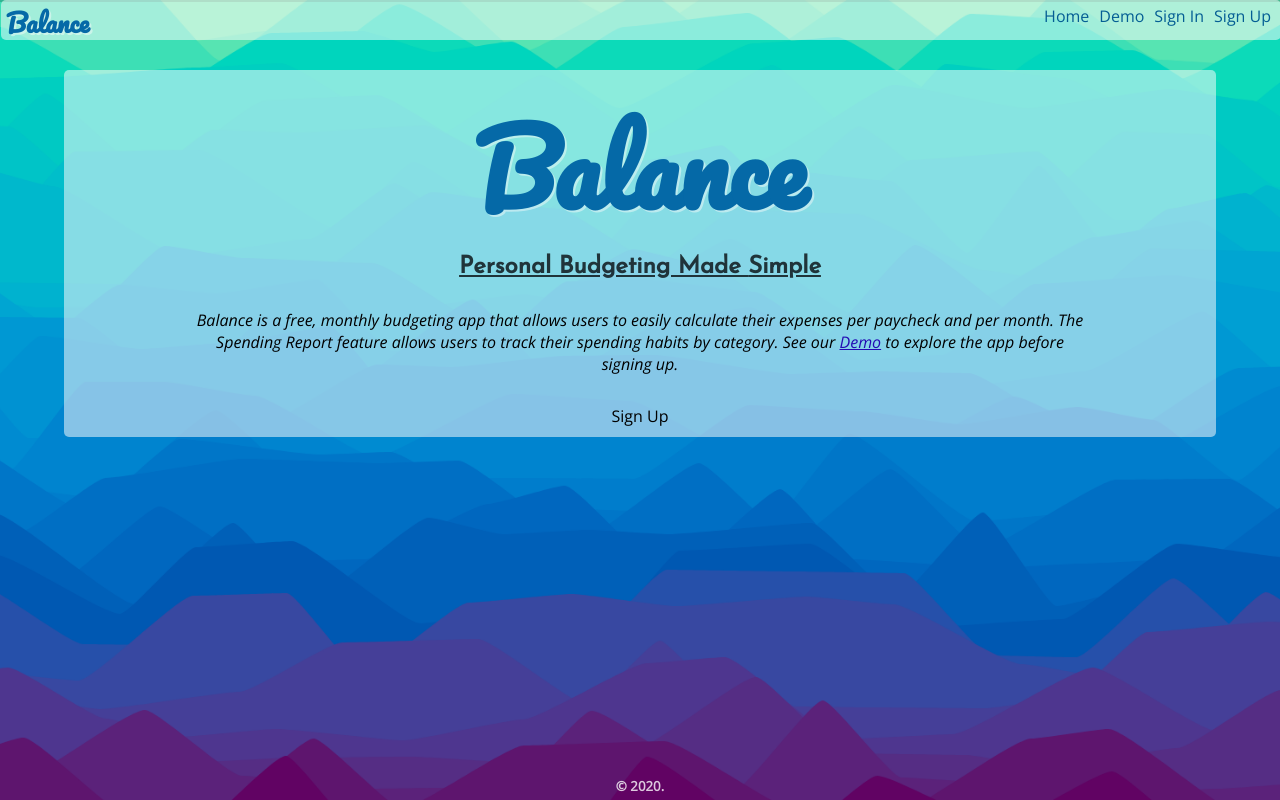
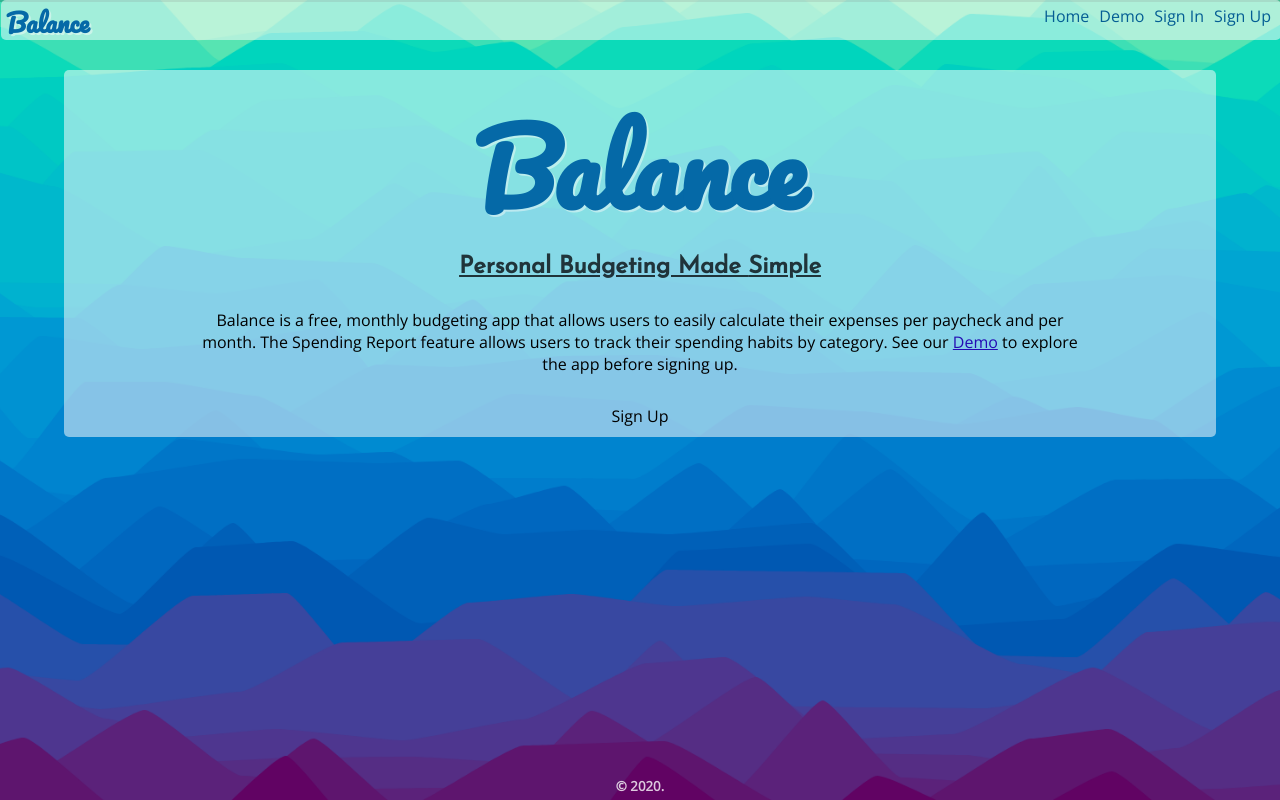
Before and after one commit to Cosmic-Noir/balance-app, a React (Create React App) app: page / in a window 1280 px wide. Built offline with nearby package versions, Linux system fonts and the light colour scheme.

Commit message:
Remove italics

```diff
--- a/src/components/landing/landing.js
+++ b/src/components/landing/landing.js
@@ -23,7 +23,6 @@ class Landing extends Component {
         </h2>
 
         <p className="explanation">
-          <em>
           Balance is a free, monthly budgeting app that allows users to easily
           calculate their expenses per paycheck and per month. The Spending
           Report feature allows users to track their spending habits by
@@ -32,7 +31,6 @@ class Landing extends Component {
             Demo
           </Link>{" "}
           to explore the app before signing up.
-          </em>
         </p>
 
         {this.context.signedIn === false ? (
```
Lines whose indentation alone changed are shown as unchanged.
